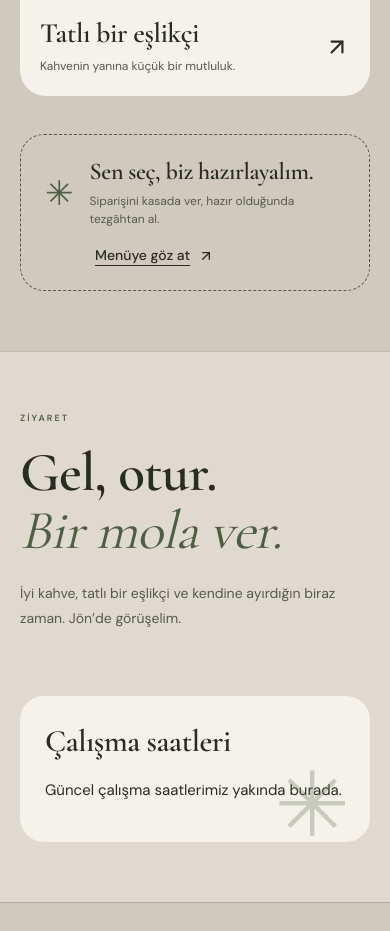
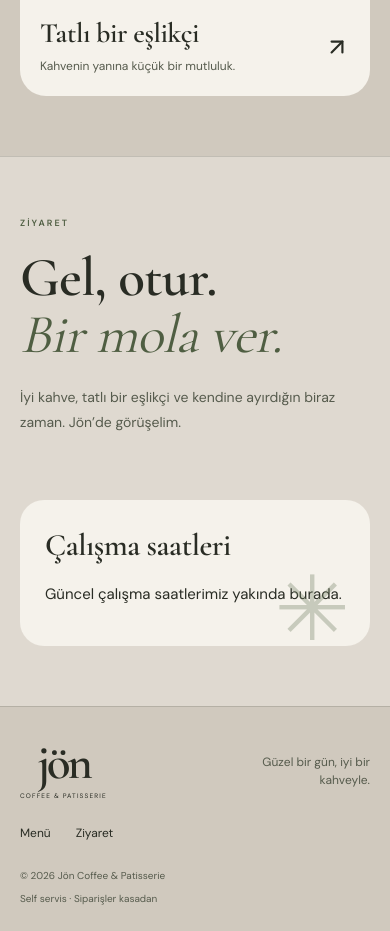
Before and after one commit to TerekliTahaBerk/cafe-admin, a Next.js app: page / in a window 390 px wide. Shown: the part 2145-3076 px from the top of the page. Built offline with nearby package versions, Linux system fonts and the light colour scheme; no server answers; the database is empty.

Commit message:
Remove homepage self service callout

```diff
--- a/src/app/globals.css
+++ b/src/app/globals.css
@@ -244,12 +244,7 @@
   .editorial-caption { padding: 25px 28px 30px; display: flex; align-items: center; justify-content: space-between; gap: 20px; }
   .editorial-caption h3 { font-size: 34px; font-weight: 600; }
   .editorial-caption p { font-size: 14px; color: var(--color-neutral-700); margin-top: 8px; }
-  .self-service-banner { margin-top: 38px; padding: 28px 32px; display: flex; align-items: center; gap: 24px; border: 1px dashed var(--color-accent-700); border-radius: 24px; }
-  .self-service-star { font-size: 44px; line-height: 1; color: var(--color-accent-700); }
-  .self-service-banner h3 { font-size: 28px; font-weight: 600; }
-  .self-service-banner p { margin-top: 6px; font-size: 14px; color: var(--color-neutral-700); }
   .text-link { display: inline-flex; align-items: center; gap: 8px; font-size: 14px; font-weight: 500; text-decoration: underline; text-underline-offset: 5px; }
-  .self-service-banner .text-link { margin-left: auto; flex: none; }
   .visit-section { border-top: 1px solid var(--color-divider); padding-block: 100px; background: color-mix(in srgb, var(--color-bg) 60%, var(--color-surface)); }
   .visit-grid { display: grid; grid-template-columns: 1fr 1fr; gap: 100px; align-items: start; }
   .visit-copy h2 { font-size: clamp(52px, 5.5vw, 78px); font-weight: 600; line-height: 1.04; }
@@ -393,12 +388,6 @@
     .editorial-caption { padding: 20px; gap: 12px; }
     .editorial-caption h3 { font-size: 28px; }
     .editorial-caption p { font-size: 12px; }
-    .self-service-banner { padding: 24px; gap: 16px; flex-wrap: wrap; }
-    .self-service-star { font-size: 34px; }
-    .self-service-banner > div { flex: 1; }
-    .self-service-banner h3 { font-size: 24px; }
-    .self-service-banner p { font-size: 12px; }
-    .self-service-banner .text-link { margin-left: 50px; }
     .visit-section { padding-block: 60px; }
     .visit-grid { grid-template-columns: 1fr; gap: 35px; }
     .visit-copy h2 { font-size: 55px; }
--- a/src/components/site/home-page.tsx
+++ b/src/components/site/home-page.tsx
@@ -5,7 +5,7 @@ import { SiteHeader } from "@/components/site/site-header";
 import { Wordmark } from "@/components/site/wordmark";
 import { Photo } from "@/components/ui/photo";
 import { siteContent as c } from "@/content/site";
-import { displayCafeName, SELF_SERVICE_NOTE } from "@/lib/brand";
+import { displayCafeName } from "@/lib/brand";
 import { DAYS_BY_LOCALE, languageAlternates, localizedPath, translate, type Locale } from "@/lib/i18n";
 import { getSiteSettings } from "@/lib/data";
 import { getSiteUrl, publicImageUrl } from "@/lib/env";
@@ -83,7 +83,6 @@ export async function HomePage({ locale = "tr" }: { locale?: Locale } = {}) {
               <div className="editorial-caption"><div><h3>{t("Tatlı bir eşlikçi")}</h3><p>{t("Kahvenin yanına küçük bir mutluluk.")}</p></div><ArrowUpRight size={26} aria-hidden /></div>
             </Link>
           </div>
-          <div className="self-service-banner"><span className="self-service-star" aria-hidden>✳</span><div><h3>{t("Sen seç, biz hazırlayalım.")}</h3><p>{t(SELF_SERVICE_NOTE)}</p></div><Link href={localizedPath(locale, "/menu")} className="text-link">{t("Menüye göz at")}<ArrowUpRight size={16} aria-hidden /></Link></div>
         </section>
         <section id="ziyaret" className="visit-section">
           <div className="site-container visit-grid">
```
